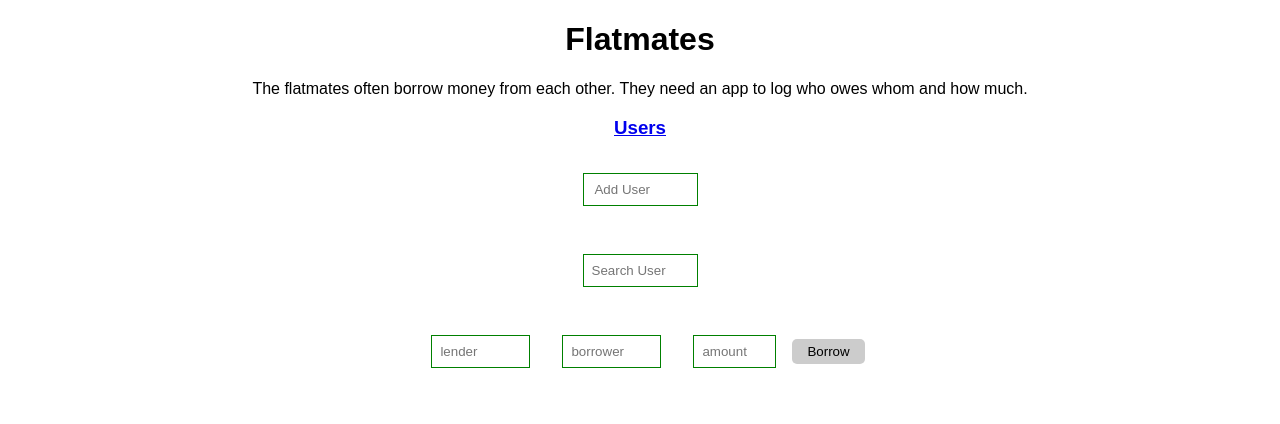
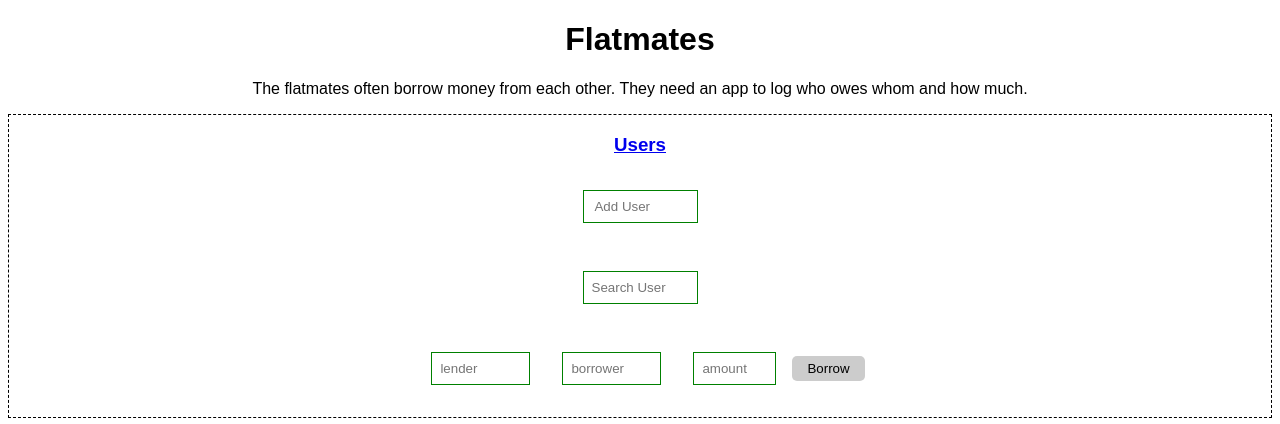
Before and after one commit to jbhovell/flatmates, a React app: page / in a window 1280 px wide. Shown: the top 424 px of the page. Built offline with nearby package versions, Linux system fonts and the light colour scheme; the HTML template or start-up script is replaced by a standard one.

Commit message:
added dashed border to the menu

```diff
--- a/src/index.jsx
+++ b/src/index.jsx
@@ -59,7 +59,12 @@ class Index extends React.Component {
             fontFamily: "Arial",
             textAlign: "center"
         };
-
+        const boxstyle = {
+            fontFamily: "Arial",
+            textAlign: "center",
+            borderStyle: "dashed",
+            borderWidth: "1px"
+        };
         const inputstyle = {
             border: "thin solid green",
             padding: "0.5rem",
@@ -79,6 +84,7 @@ class Index extends React.Component {
                 <p>
                     The flatmates often borrow money from each other. They need an app to log who owes whom and how much.
                 </p>
+                <div style={boxstyle}>
                     <h3>
                         <a href="/api/users">Users</a>
                     </h3>
@@ -118,6 +124,7 @@ class Index extends React.Component {
                         </form>
                     </p>
                 </div>
+            </div>
         );
     }
 }
```
Also changed, not shown: static/bundle.js. Lines whose indentation alone changed are shown as unchanged.
